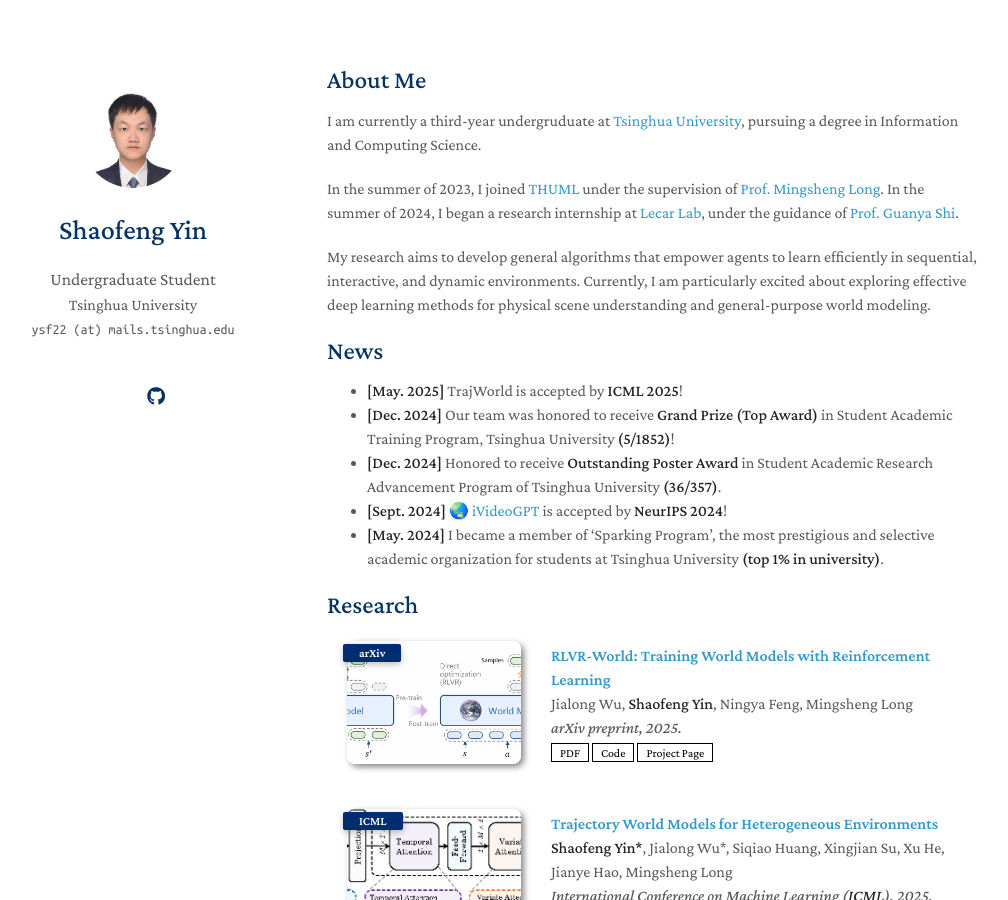
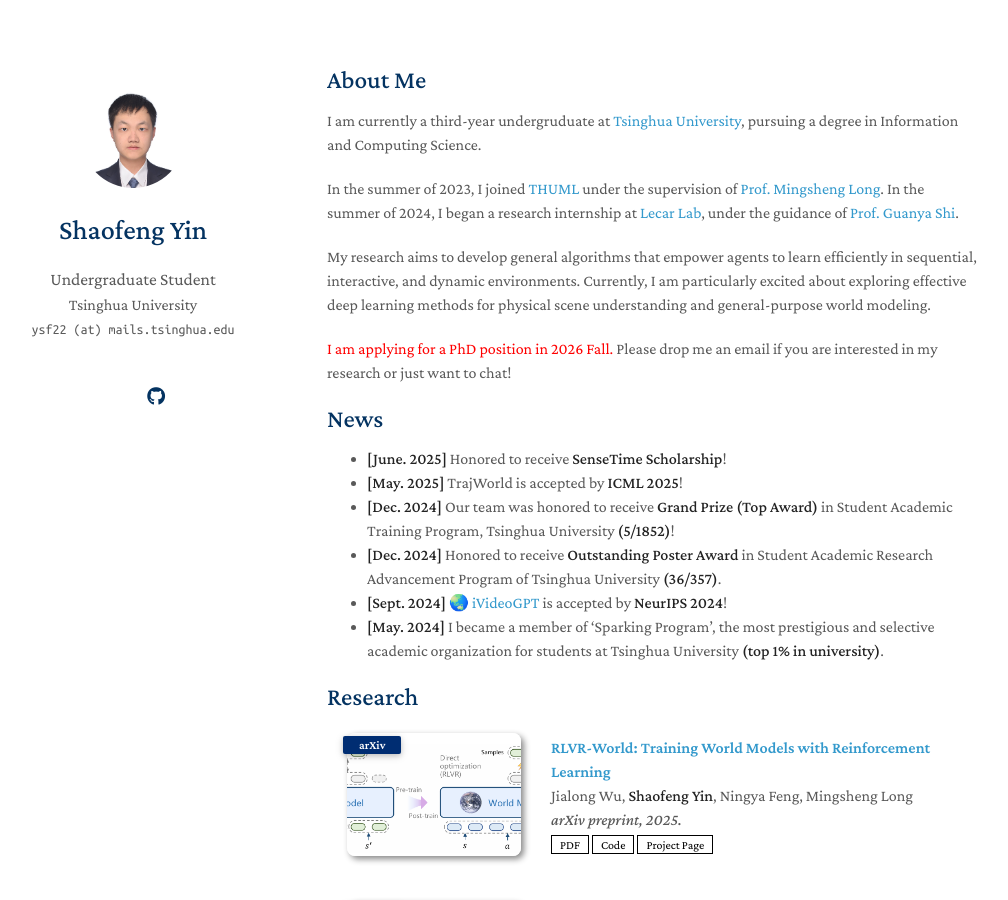
Before and after one commit to operator22th/operator22th.github.io, a Jekyll site: the page built from index.md, in a window 1280 px wide and 900 px high. Shown: the whole window, without its empty margins (143-1151 px from the left). Built offline with Jekyll 4.4.1, drawn with Linux system fonts in a browser that asks for light colours; a style sheet for code colours, icons or effects is not loaded; our own code applies the rules of GitHub Pages for plain Markdown files; some of the changed text lies outside the part shown.

Commit message:
add sensetime

```diff
--- a/index.md
+++ b/index.md
@@ -10,7 +10,10 @@
 
 My research aims to develop general algorithms that empower agents to learn efficiently in sequential, interactive, and dynamic environments. Currently, I am particularly excited about exploring effective deep learning methods for physical scene understanding and general-purpose world modeling.
 
+<span style="color:red">I am applying for a PhD position in 2026 Fall.</span> Please drop me an email if you are interested in my research or just want to chat!
+
 ## News
+- **[June. 2025]** Honored to receive **SenseTime Scholarship**!
 - **[May. 2025]** TrajWorld is accepted by **ICML 2025**!
 - **[Dec. 2024]** Our team was honored to receive **Grand Prize (Top Award)** in Student Academic Training Program, Tsinghua University **(5/1852)**!
 - **[Dec. 2024]** Honored to receive **Outstanding Poster Award** in Student Academic Research Advancement Program of Tsinghua University **(36/357)**.
@@ -31,6 +34,7 @@
     Selected Courses: _Students Research Training(A+), Artificial Neural Networks(A+), Principles of Signal Processing(A+), Abstract Algebra(A+), Discrete Mathematics(A+), Measures and Integrals(A), Complex Analysis(A)_
 
 ## Honors & Awards
+- **[2025]** SenseTime Scholarship
 - **[2024]** Grand Prize (Top Award), Student Academic Training Program, Tsinghua University (5/1852)
 - **[2024]** Outstanding Poster Award, Student Academic Research Advancement Program, Tsinghua University (36/357)
 - **[2024]** Comprehensive Excellence Award of Tsinghua University
```
